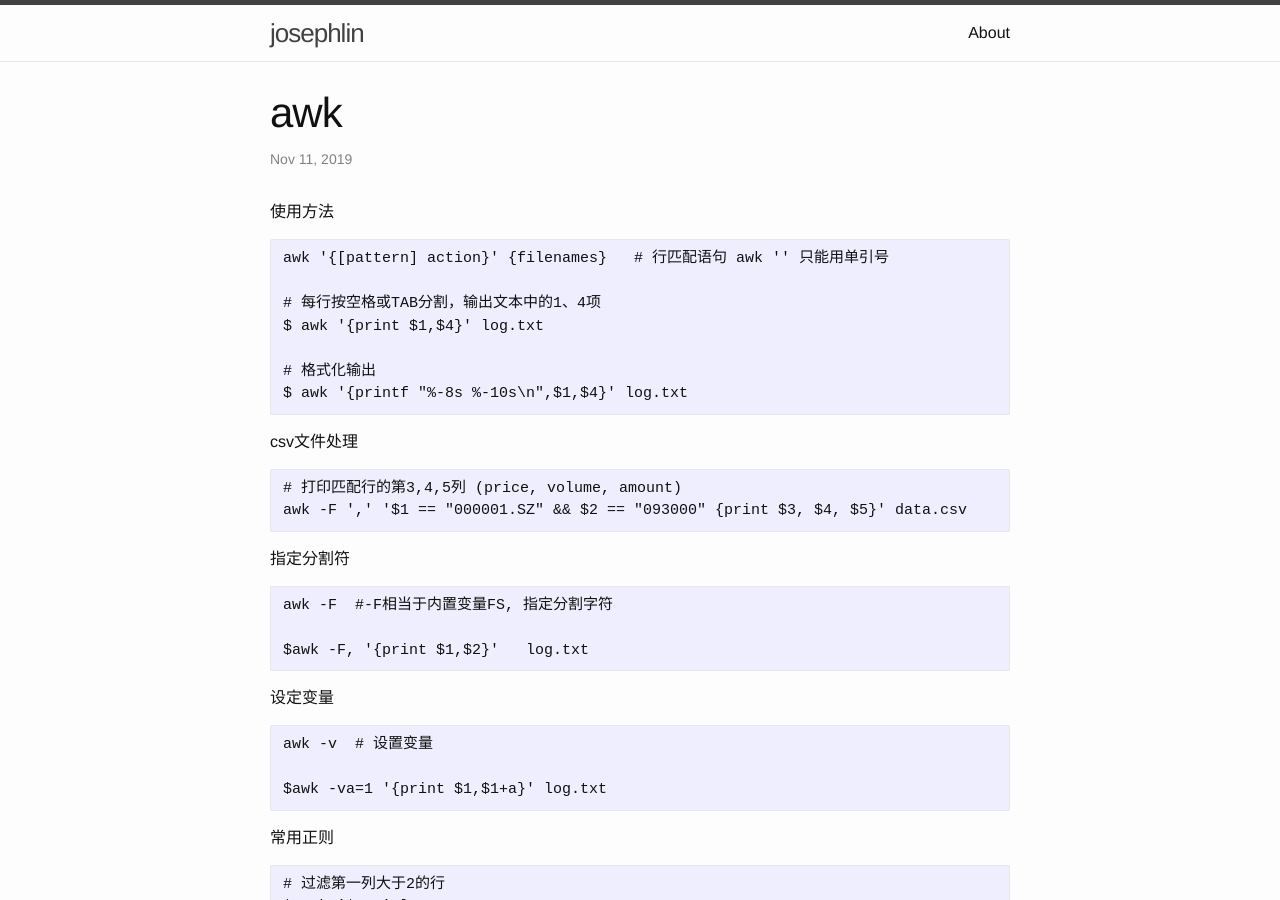
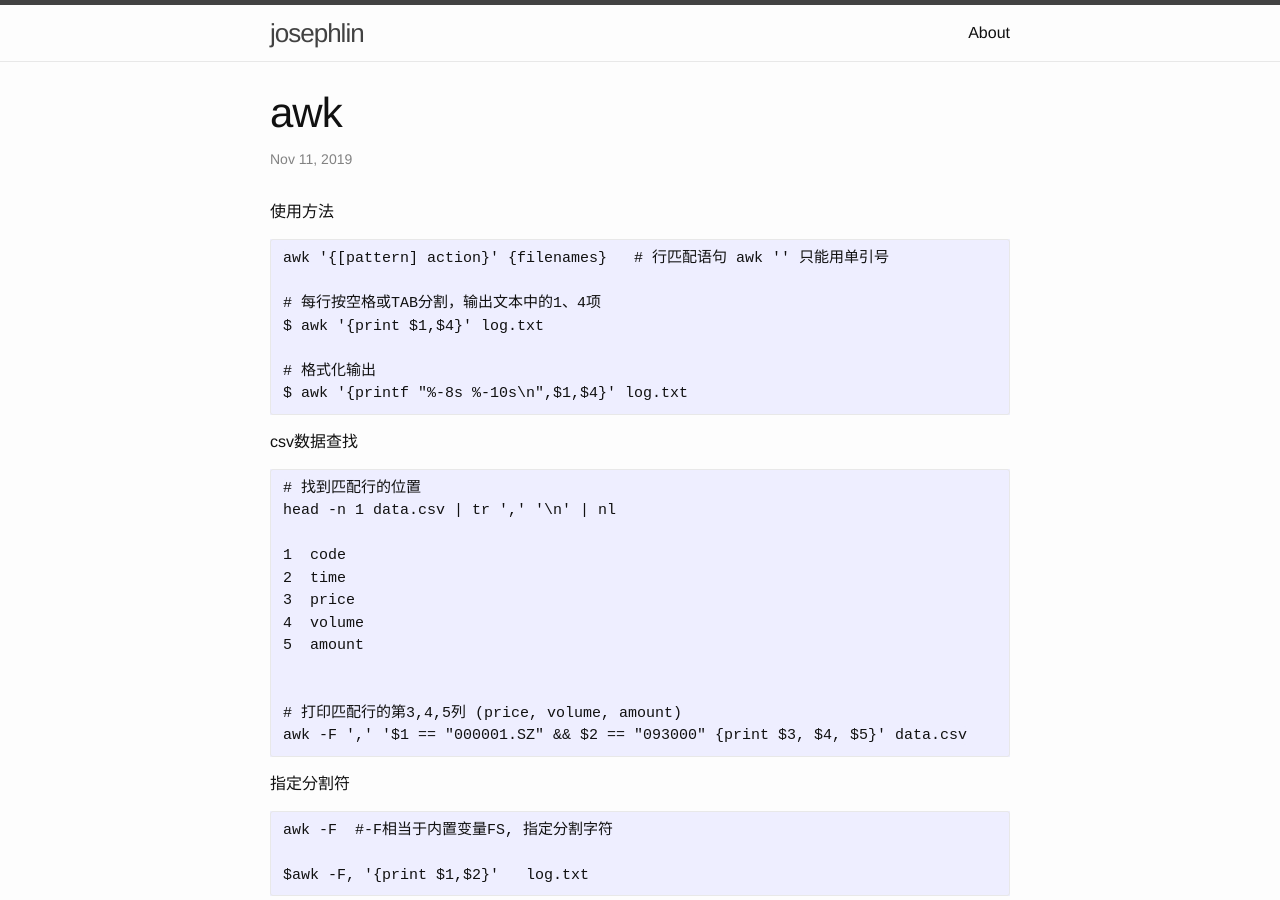
Before and after one commit to josephstalin117/josephstalin117.github.io, a Jekyll site: the page built from _posts/2019-11-11-awk.markdown, in a window 1280 px wide and 900 px high. Built offline with Jekyll 4.4.1, drawn with Linux system fonts in a browser that asks for light colours.

Commit message:
增加了匹配列的位置

````diff
--- a/_posts/2019-11-11-awk.markdown
+++ b/_posts/2019-11-11-awk.markdown
@@ -16,8 +16,18 @@ $ awk '{print $1,$4}' log.txt
 $ awk '{printf "%-8s %-10s\n",$1,$4}' log.txt
 ```
 
-csv文件处理
+csv数据查找
 ```
+# 找到匹配行的位置
+head -n 1 data.csv | tr ',' '\n' | nl
+
+1  code
+2  time
+3  price
+4  volume
+5  amount
+
+
 # 打印匹配行的第3,4,5列 (price, volume, amount)
 awk -F ',' '$1 == "000001.SZ" && $2 == "093000" {print $3, $4, $5}' data.csv
 ```
````
Also changed, not shown: _posts/2018-5-16-sed.markdown (+6 -1 lines).
